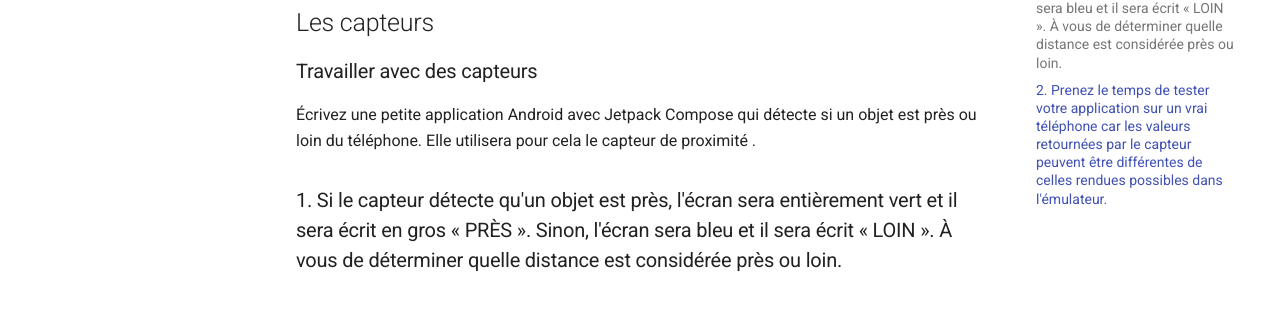
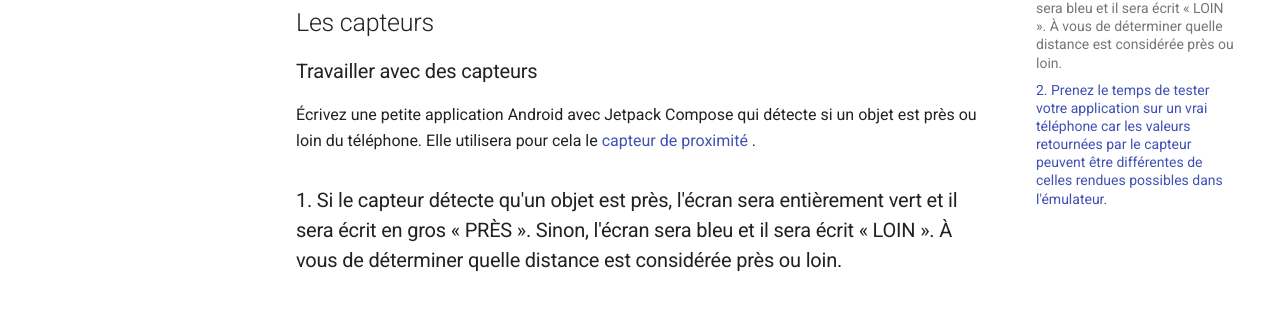
Before and after one commit to Apps-Mobiles-2-Victo/notes_de_cours, an MkDocs documentation site: the page built from docs/07-exercices-evaluations/exercices-partie3.md, in a window 1280 px wide and 900 px high, scrolled down 3022 px. Shown: the part 434-746 px from the top of the window. Built offline with MkDocs 1.6.1 and Material for MkDocs 9.7.7, drawn with Linux system fonts in a browser that asks for light colours; part of the change alters nothing that is shown.

```diff
--- a/docs/07-exercices-evaluations/exercices-partie3.md
+++ b/docs/07-exercices-evaluations/exercices-partie3.md
@@ -132,7 +132,7 @@ Cat Facts : [https://catfact.ninja](https://catfact.ninja) .
 ### Travailler avec des capteurs
 
 
-Écrivez une petite application Android avec Jetpack Compose qui détecte si un objet est près ou loin du téléphone. Elle utilisera pour cela le capteur de proximité .
+Écrivez une petite application Android avec Jetpack Compose qui détecte si un objet est près ou loin du téléphone. Elle utilisera pour cela le [capteur de proximité](https://developer.android.com/develop/sensors-and-location/sensors/sensors_position?hl=fr#sensors-pos-prox) .
 
 
 ### 1. Si le capteur détecte qu'un objet est près, l'écran sera entièrement vert et il sera écrit en gros « PRÈS ». Sinon, l'écran sera bleu et il sera écrit « LOIN ». À vous de déterminer quelle distance est considérée près ou loin.
```
